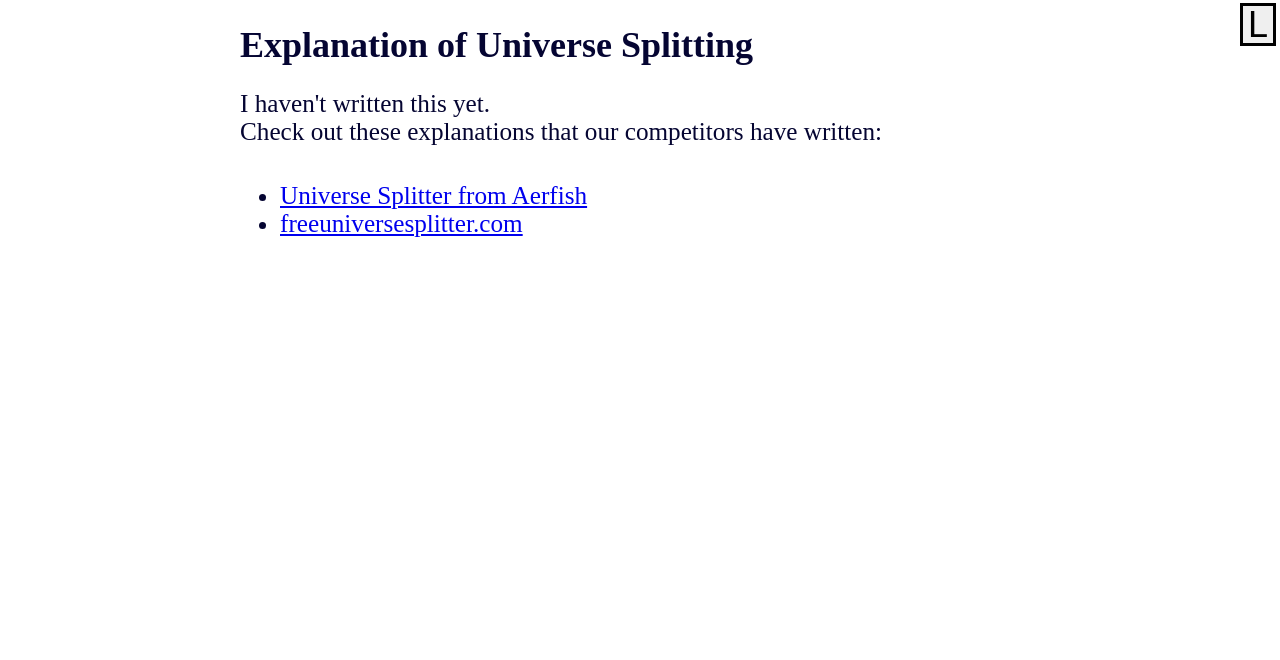
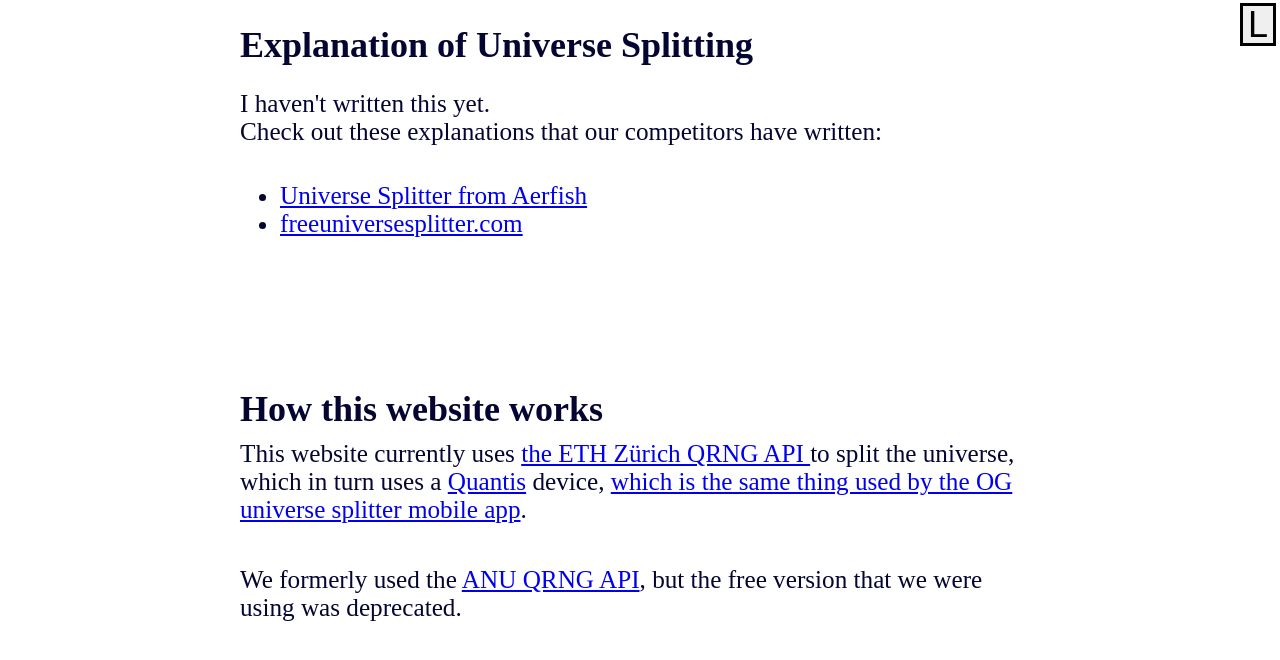
Before and after one commit to tomernahum/Universe-Splitter-Webapp, a plain HTML site: page explanation.html in a window 1280 px wide. Drawn offline with Linux system fonts and the light colour scheme.

Commit message:
update explanation

```diff
--- a/explanation.html
+++ b/explanation.html
@@ -67,7 +67,7 @@
     </div>
     <div id="main-div">
         <div class="container">
-            <h1>Explanation of Universe Splitting</h1>
+            <h1 >Explanation of Universe Splitting</h1>
             <p>I haven't written this yet.</p>
             <p>Check out these explanations that our competitors have written:</p>
             <ul>
@@ -83,6 +83,25 @@
                 </li>
             </ul>
         </div>
+        <br>
+        <br>
+        <div class="container">
+            <h2 style="margin-bottom: 10px">How this website works</h2>
+            <p>This website currently uses
+                <a href="http://qrng.ethz.ch" target="_blank" rel="noopener noreferrer">the ETH Zürich QRNG API </a>
+                to split the universe, which in turn uses a
+                <a href="https://www.idquantique.com/random-number-generation/products/quantis-qrng-chips/"target="_blank" rel="noopener noreferrer">
+                Quantis</a>
+                device,
+                <a href="https://www.cheapuniverses.com/cheapuniverses.c.html">which is the same thing used by the OG universe splitter mobile app</a>.
+            </p>
+            <br>
+            <p>
+                We formerly used the
+                <a href="https://qrng.anu.edu.au/"  target="_blank" rel="noopener noreferrer">ANU QRNG API</a>,
+                but the free version that we were using was deprecated.
+            </p>
+        </div>
     </div>
 
 </body>
```
